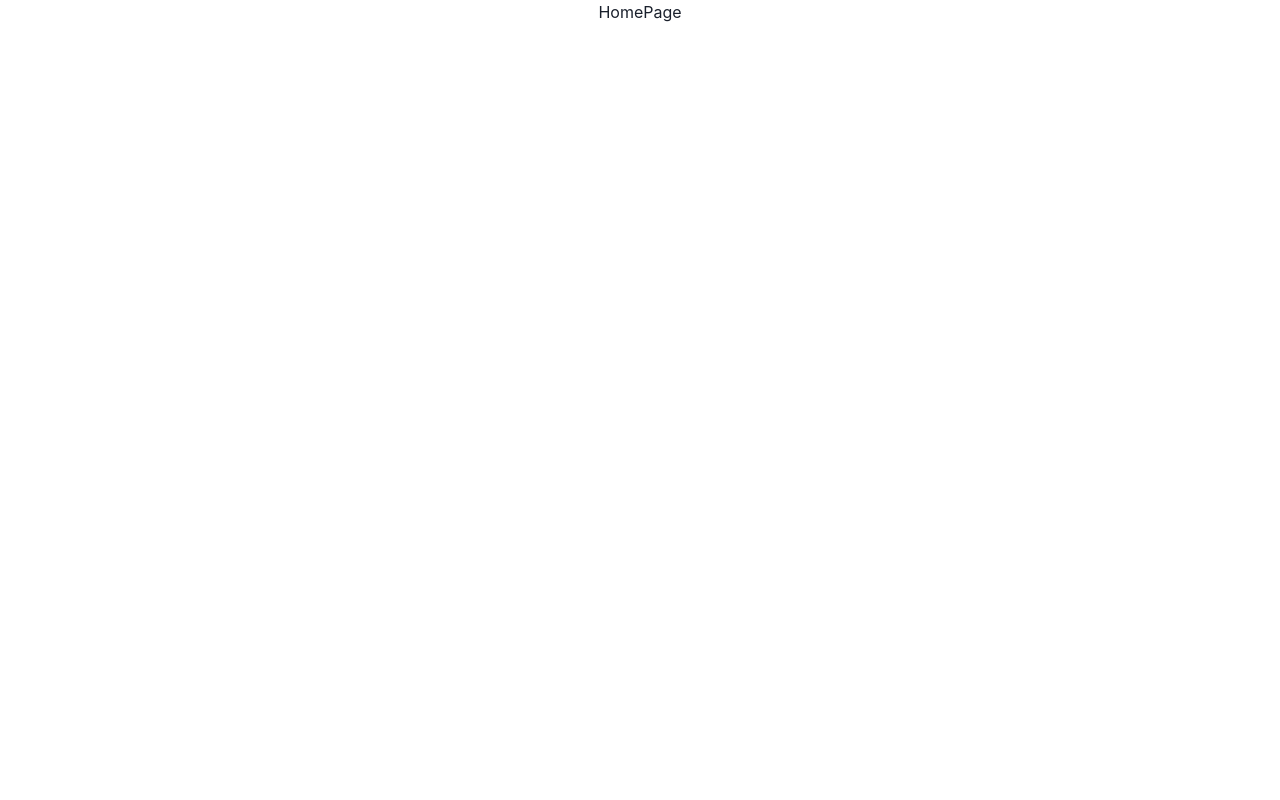
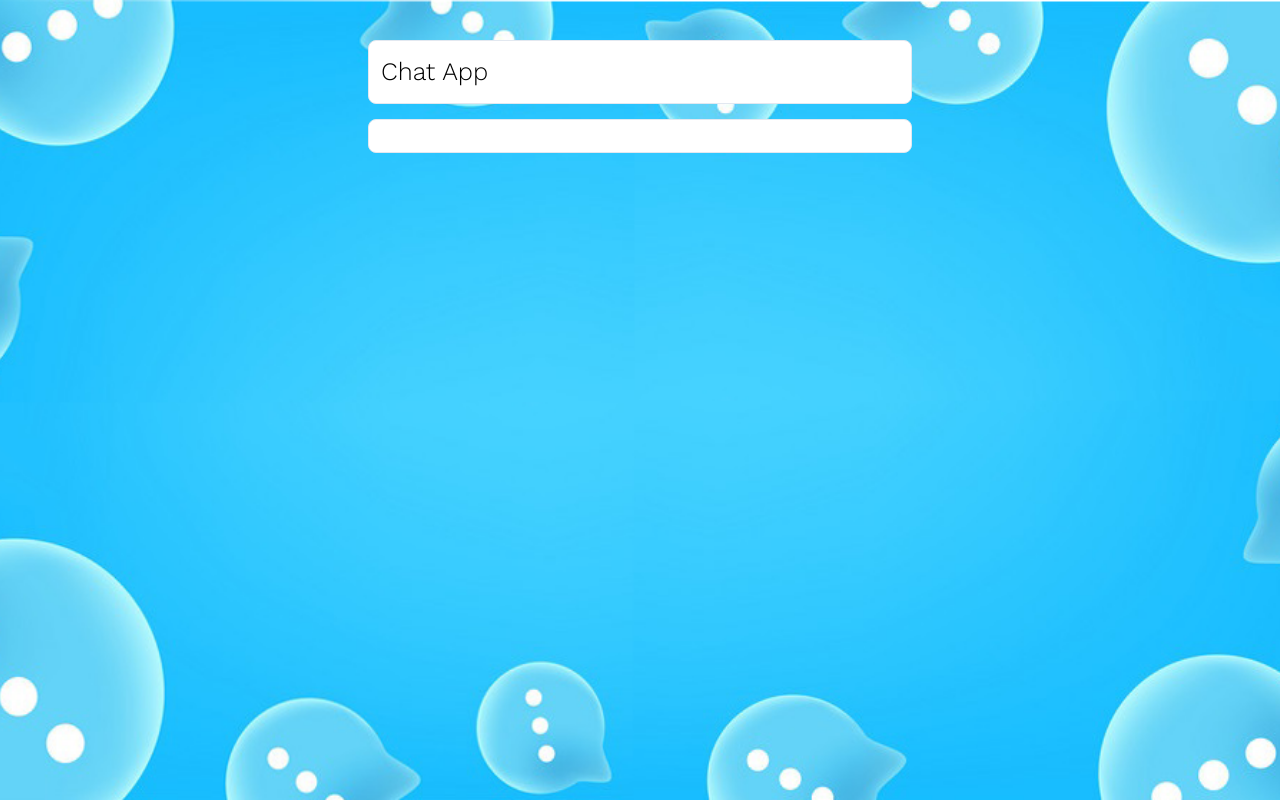
Before and after one commit to Swift420/Chat-App-with-Socket.io, a React (Create React App) app in the folder frontend/: page / in a window 1280 px wide. Built offline with nearby package versions, Linux system fonts and the light colour scheme.

Commit message:
styling with Chakra UI

```diff
--- a/frontend/src/App.css
+++ b/frontend/src/App.css
@@ -1,38 +1,9 @@
+@import url('https://fonts.googleapis.com/css2?family=Work+Sans:wght@300&display=swap');
+
 .App {
-  text-align: center;
+  min-height: 100vh;
+    display: flex;
+    background-image: url("./background.png");
+    background-position: center;
+    background-size: cover;
 }
-
-.App-logo {
-  height: 40vmin;
-  pointer-events: none;
-}
-
-@media (prefers-reduced-motion: no-preference) {
-  .App-logo {
-    animation: App-logo-spin infinite 20s linear;
-  }
-}
-
-.App-header {
-  background-color: #282c34;
-  min-height: 100vh;
-  display: flex;
-  flex-direction: column;
-  align-items: center;
-  justify-content: center;
-  font-size: calc(10px + 2vmin);
-  color: white;
-}
-
-.App-link {
-  color: #61dafb;
-}
-
-@keyframes App-logo-spin {
-  from {
-    transform: rotate(0deg);
-  }
-  to {
-    transform: rotate(360deg);
-  }
-}
--- a/frontend/src/pages/HomePage.js
+++ b/frontend/src/pages/HomePage.js
@@ -1,8 +1,30 @@
 import React from 'react'
+import { Box, Container, Text } from '@chakra-ui/react'
+
 
 const HomePage = () => {
   return (
-    <div>HomePage</div>
+    <Container maxW="xl" centerContent>
+      <Box
+         d="flex"
+        justifyContent="center"
+        p={3}
+        bg="white"
+        w="100%"
+        m="40px 0 15px 0"
+        borderRadius="lg"
+        borderWidth="1px"
+
+      >
+        <Text fontSize="25" fontFamily="Work sans" color="Black">Chat App</Text>
+      </Box>
+      <Box bg="white" w="100%" p={4} borderRadius="lg" borderWidth="1px">
+
+      </Box>
+
+
+
+    </Container>
   )
 }
 
```
Also changed, not shown: frontend/src/background.png (added).
